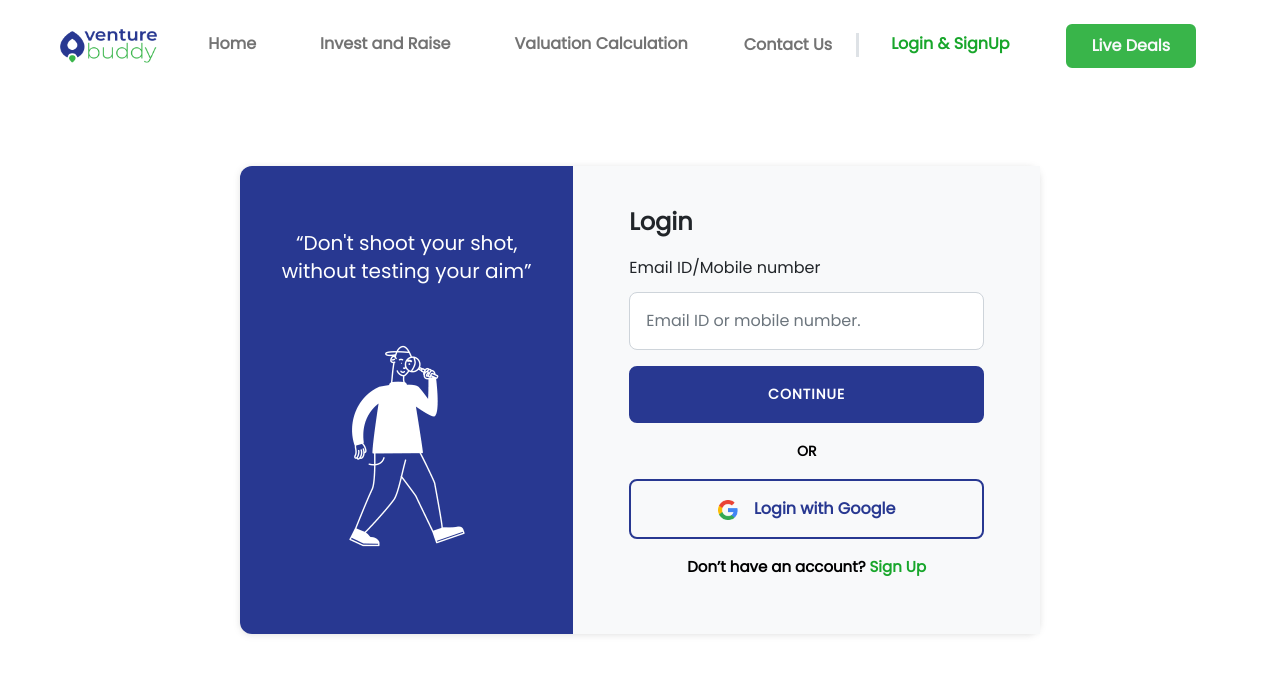
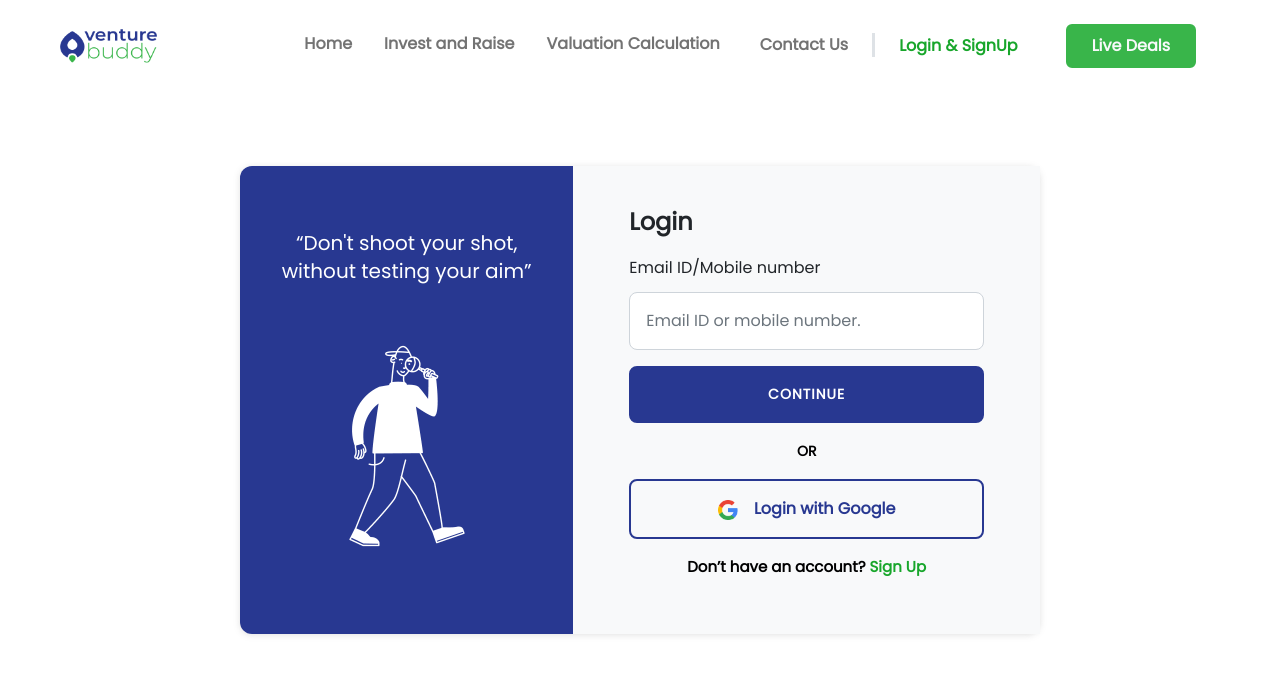
Before and after one commit to dheerajhemachandran/venturebuddy-google-auth, a React (Create React App) app: page / in a window 1280 px wide. Shown: the top 674 px of the page. Built offline with nearby package versions, Linux system fonts and the light colour scheme.

Commit message:
nav item gap fixed

```diff
--- a/src/components/Navbar.js
+++ b/src/components/Navbar.js
@@ -5,7 +5,7 @@ const Navbar = () => {
   return (
     <nav class="navbar navbar-expand-lg bg-white py-4 fixed-top fw-bold">
       <div class="container-fluid mx-0 mx-lg-5">
-        <div className="col-3 col-lg-1">
+        <div className="col-4 col-lg-1">
           <img src={logo} className="img-fluid col-12" alt="" />
         </div>
 
@@ -22,22 +22,22 @@ const Navbar = () => {
         </button>
         <div class="collapse navbar-collapse" id="navbarText">
           <ul class="navbar-nav ms-auto mb-2 mb-lg-0">
-            <li class="nav-item text-light px-4 py-0">
+            <li class="nav-item text-light px-1 mx-1 py-0">
               <a class="nav-link" aria-current="page" href="#">
                 Home
               </a>
             </li>
-            <li class="nav-item text-light px-4 py-0">
+            <li class="nav-item text-light px-1 mx-1 py-0">
               <a class="nav-link" href="#">
                 Invest and Raise
               </a>
             </li>
-            <li class="nav-item text-light px-4 py-0">
+            <li class="nav-item text-light px-1 mx-1 py-0">
               <a class="nav-link" href="#">
                 Valuation Calculation
               </a>
             </li>
-            <li class="nav-item text-light mx-4 py-0 border-bottom d-lg-none border-3">
+            <li class="nav-item text-light px-1 mx-1 py-0 border-bottom d-lg-none border-3">
               <a class="nav-link" href="#">
                 Contact Us
               </a>
@@ -51,8 +51,8 @@ const Navbar = () => {
                 Contact Us
               </a>
             </li>
-            <li class="nav-item text-light px-4 py-0">
-              <a class="nav-link text-green" href="#">
+            <li class="nav-item text-light px-4 py-0 my-auto">
+              <a class="text-green" href="#">
                 Login & SignUp
               </a>
             </li>
```
